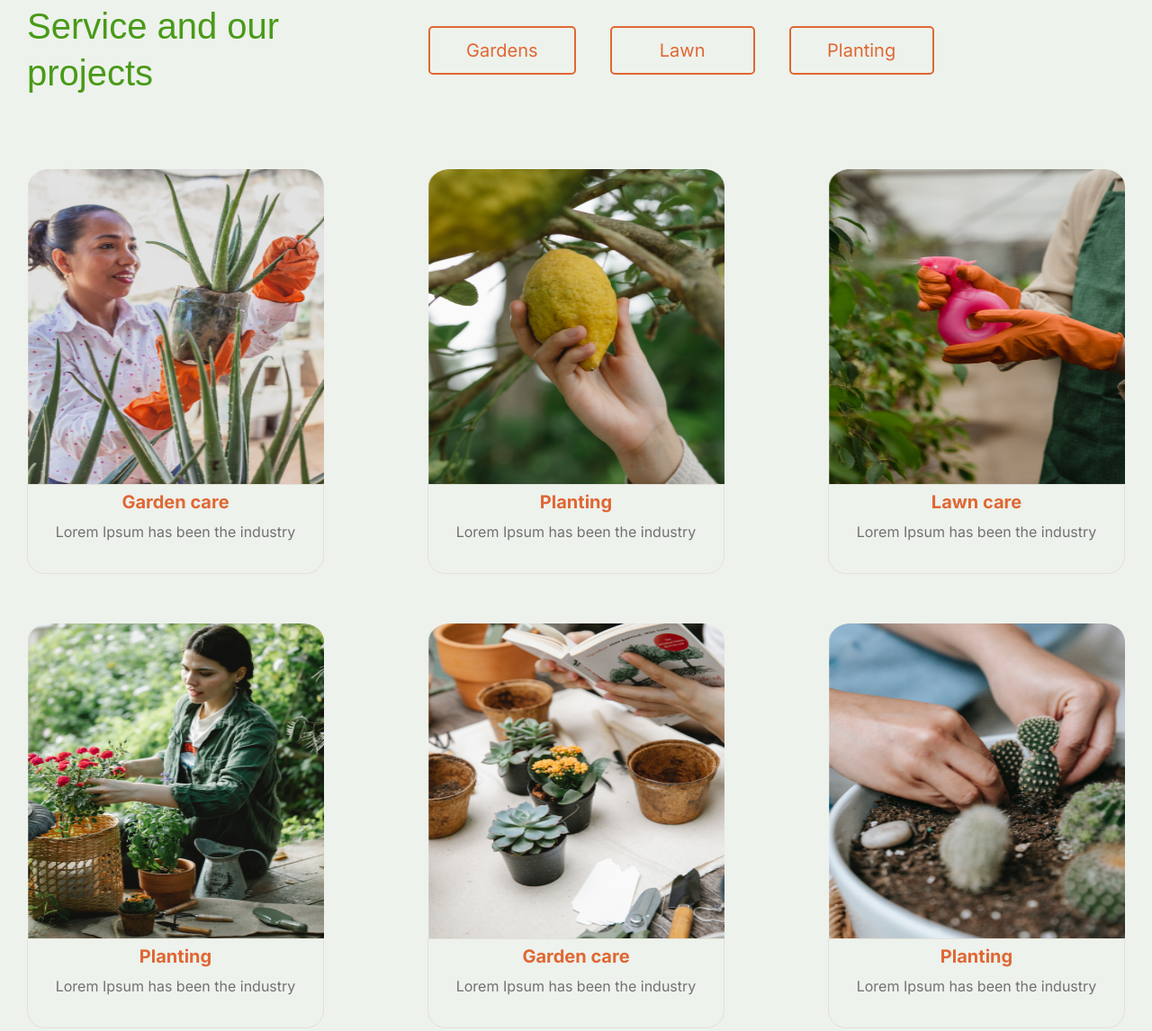
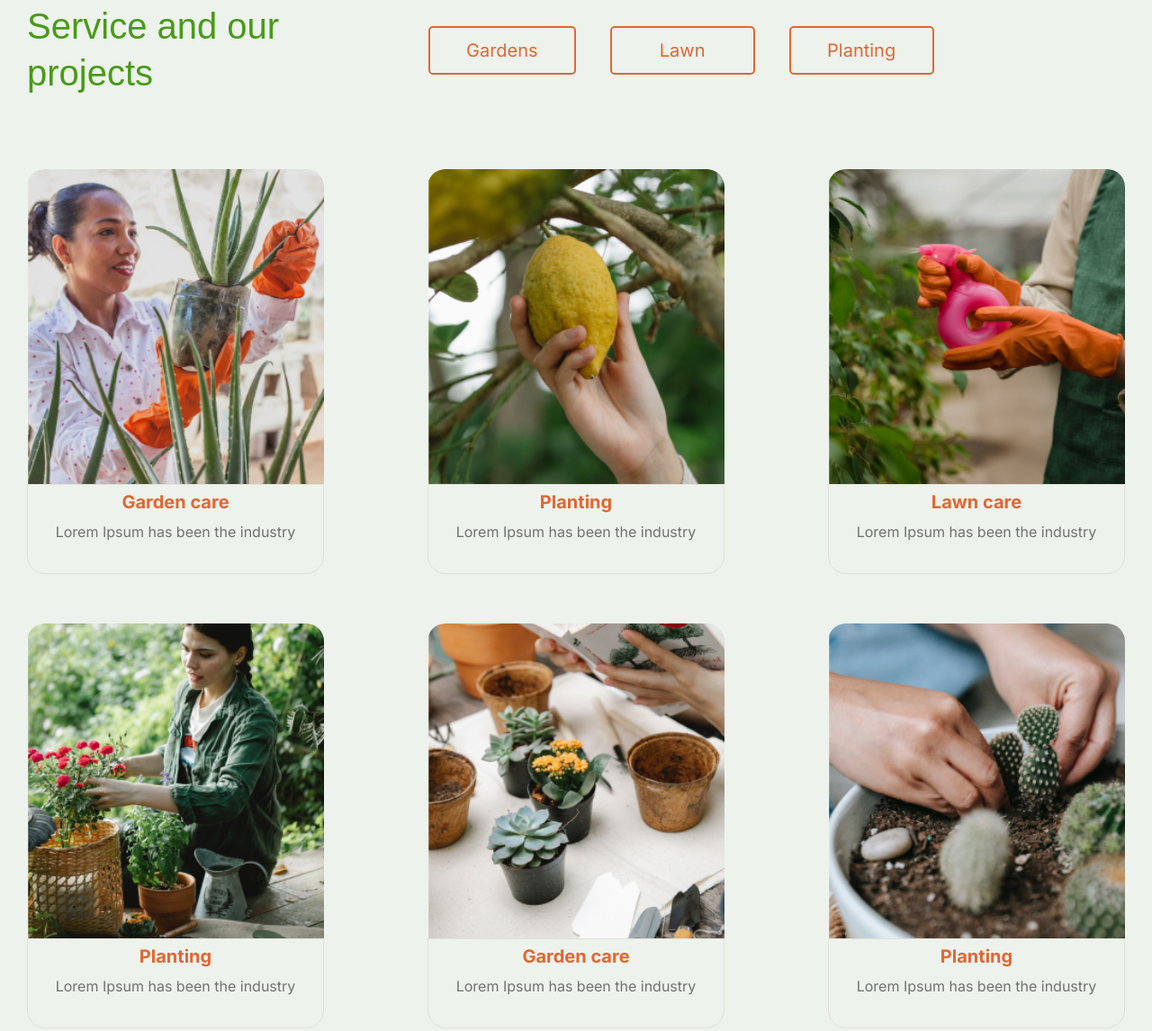
Before and after one commit to ArtakSaakyan/plants, a website: page index.html in a window 1280 px wide. Shown: the part 1370-2516 px from the top of the page at 90% size. Drawn offline with Linux system fonts and the light colour scheme; files whose address does not match are found by name; a web font is replaced by a local one.

Commit message:
fix: services img

```diff
--- a/app/templates/sections/service/_service.scss
+++ b/app/templates/sections/service/_service.scss
@@ -96,7 +96,8 @@
     display: block;
     width: 100%;
     height: 100%;
-    border-radius: size(20) size(20) 0 0
+    border-radius: size(20) size(20) 0 0;
+    object-fit: cover;
   }
 }
 
```
Also changed, not shown: assets/css/main.css, assets/css/main.min.css, 2 other files.
